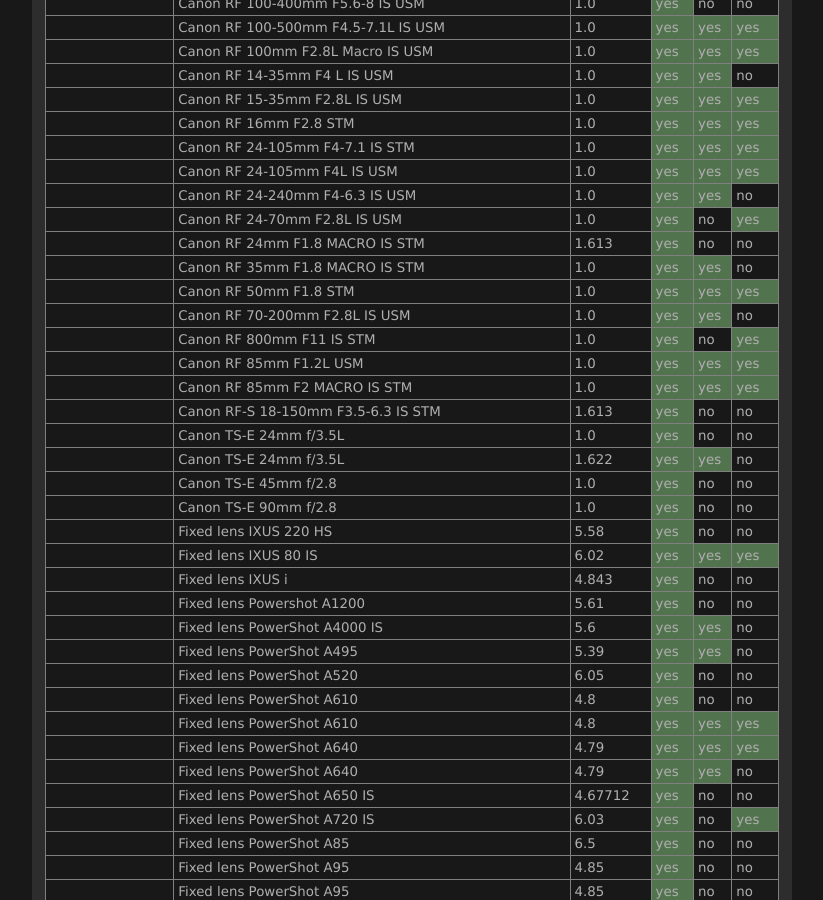
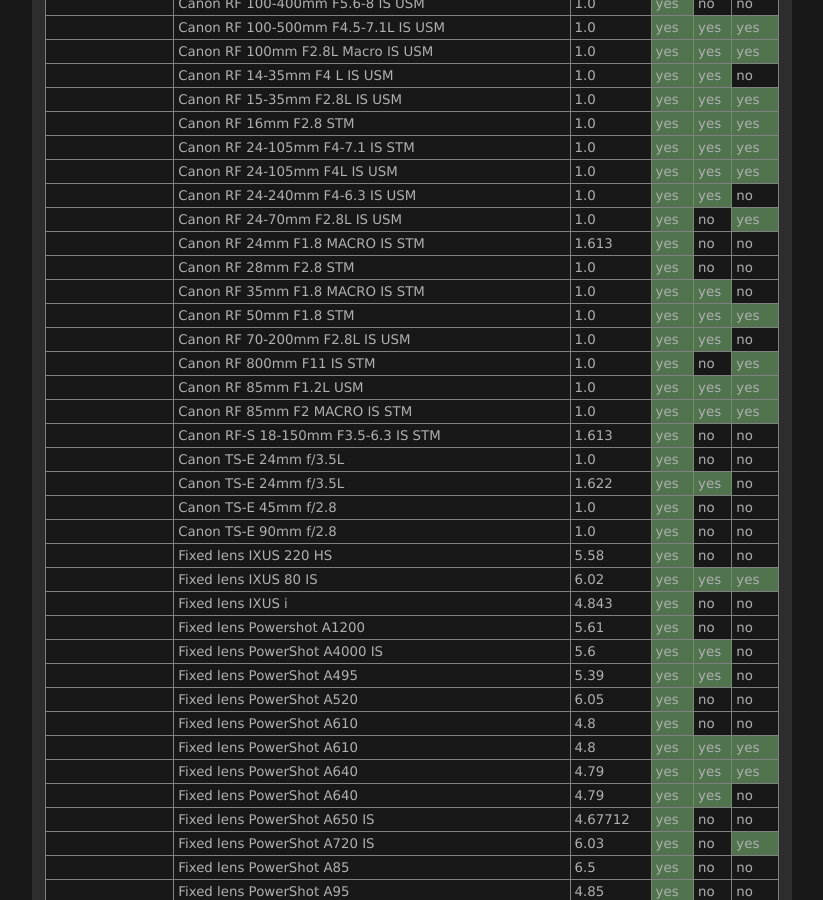
Before and after one commit to lensfun/lensfun.github.io, a Jekyll site: the page built from _posts/lenslist/2999-12-31-Lenslist-master.md, in a window 1280 px wide and 900 px high, scrolled down 4410 px. Shown: the whole window, without its empty margins (284-1107 px from the left). Built offline with Jekyll 4.4.1, drawn with Linux system fonts in a browser that asks for light colours.

Commit message:
Update master lens list from GitHub Actions

```diff
--- a/_posts/lenslist/2999-12-31-Lenslist-master.md
+++ b/_posts/lenslist/2999-12-31-Lenslist-master.md
@@ -182,6 +182,7 @@ This list was generated on 2023-10-04 from current Lensfun sources. Your Lensfun
 <tr class="lenslist-bg2"><td></td><td>Canon RF 24-240mm F4-6.3 IS USM</td><td>1.0</td><td class="lenslist-highlight lenslist-check">yes</td><td class="lenslist-highlight lenslist-check">yes</td><td class="lenslist-check">no</td></tr>
 <tr class="lenslist-bg2"><td></td><td>Canon RF 24-70mm F2.8L IS USM</td><td>1.0</td><td class="lenslist-highlight lenslist-check">yes</td><td class="lenslist-check">no</td><td class="lenslist-highlight lenslist-check">yes</td></tr>
 <tr class="lenslist-bg2"><td></td><td>Canon RF 24mm F1.8 MACRO IS STM</td><td>1.613</td><td class="lenslist-highlight lenslist-check">yes</td><td class="lenslist-check">no</td><td class="lenslist-check">no</td></tr>
+<tr class="lenslist-bg2"><td></td><td>Canon RF 28mm F2.8 STM</td><td>1.0</td><td class="lenslist-highlight lenslist-check">yes</td><td class="lenslist-check">no</td><td class="lenslist-check">no</td></tr>
 <tr class="lenslist-bg2"><td></td><td>Canon RF 35mm F1.8 MACRO IS STM</td><td>1.0</td><td class="lenslist-highlight lenslist-check">yes</td><td class="lenslist-highlight lenslist-check">yes</td><td class="lenslist-check">no</td></tr>
 <tr class="lenslist-bg2"><td></td><td>Canon RF 50mm F1.8 STM</td><td>1.0</td><td class="lenslist-highlight lenslist-check">yes</td><td class="lenslist-highlight lenslist-check">yes</td><td class="lenslist-highlight lenslist-check">yes</td></tr>
 <tr class="lenslist-bg2"><td></td><td>Canon RF 70-200mm F2.8L IS USM</td><td>1.0</td><td class="lenslist-highlight lenslist-check">yes</td><td class="lenslist-highlight lenslist-check">yes</td><td class="lenslist-check">no</td></tr>
```
